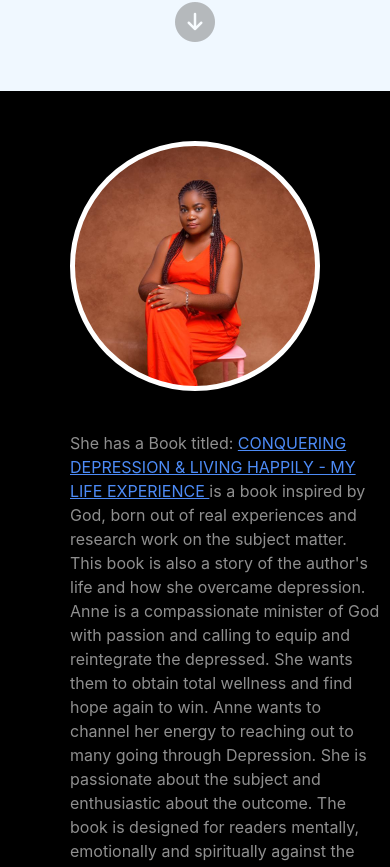
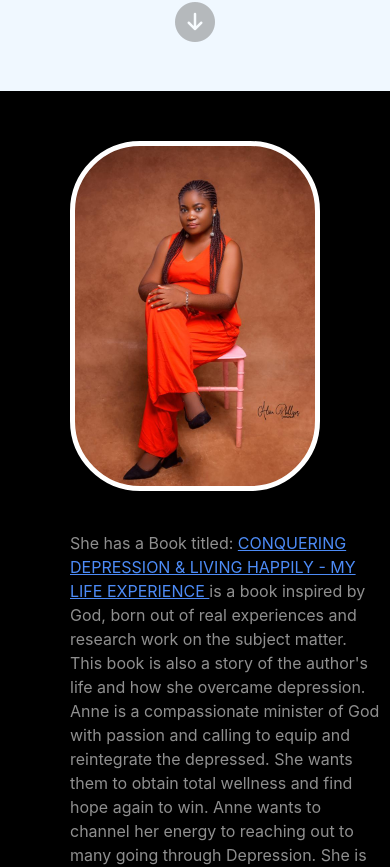
Before and after one commit to Shekinah007/annes-app, a React (Vite) app: page / in a window 390 px wide. Shown: the part 1597-2464 px from the top of the page. Built offline with nearby package versions, Linux system fonts and the light colour scheme.

Commit message:
Fix spelling and image border radius

```diff
--- a/src/App.css
+++ b/src/App.css
@@ -162,7 +162,7 @@ header h1 {
 .img-container {
   height: 350px;
   width: 350px;
-  border-radius: 50%;
+  border-radius: 70px;
   overflow: hidden;
   border: 5px solid white;
   display: flex;
@@ -404,8 +404,8 @@ footer .icons {
   }
 
   .img-container {
-    height: 250px;
-    width: 250px;
+    height: 350px;
+    width: 350px;
 
   }
 }
--- a/src/App.jsx
+++ b/src/App.jsx
@@ -161,7 +161,7 @@ function App() {
           <h3>Organaization Goals And Objectives</h3>
           <hr />
           <p>
-            <li>1. To create annual enlightenment programme for 100 persons with mental health to access information that is adequate and appropriate for them to begin their healing joining.</li>
+            <li>1. To create annual enlightenment programme for 100 persons with mental health to access information that is adequate and appropriate for them to begin their healing journey.</li>
             <li>2. To create early detection awareness programme for 200 persons with mental health to enable them reverse a spiral downturn.</li>
             <li>3. To Provide counselling and therapeutic services for persons with mental health challenges.</li>
             <li>4. To provide relevant information, to guide others to prevent depression and those with depression to help them overcome depression.</li>
```
